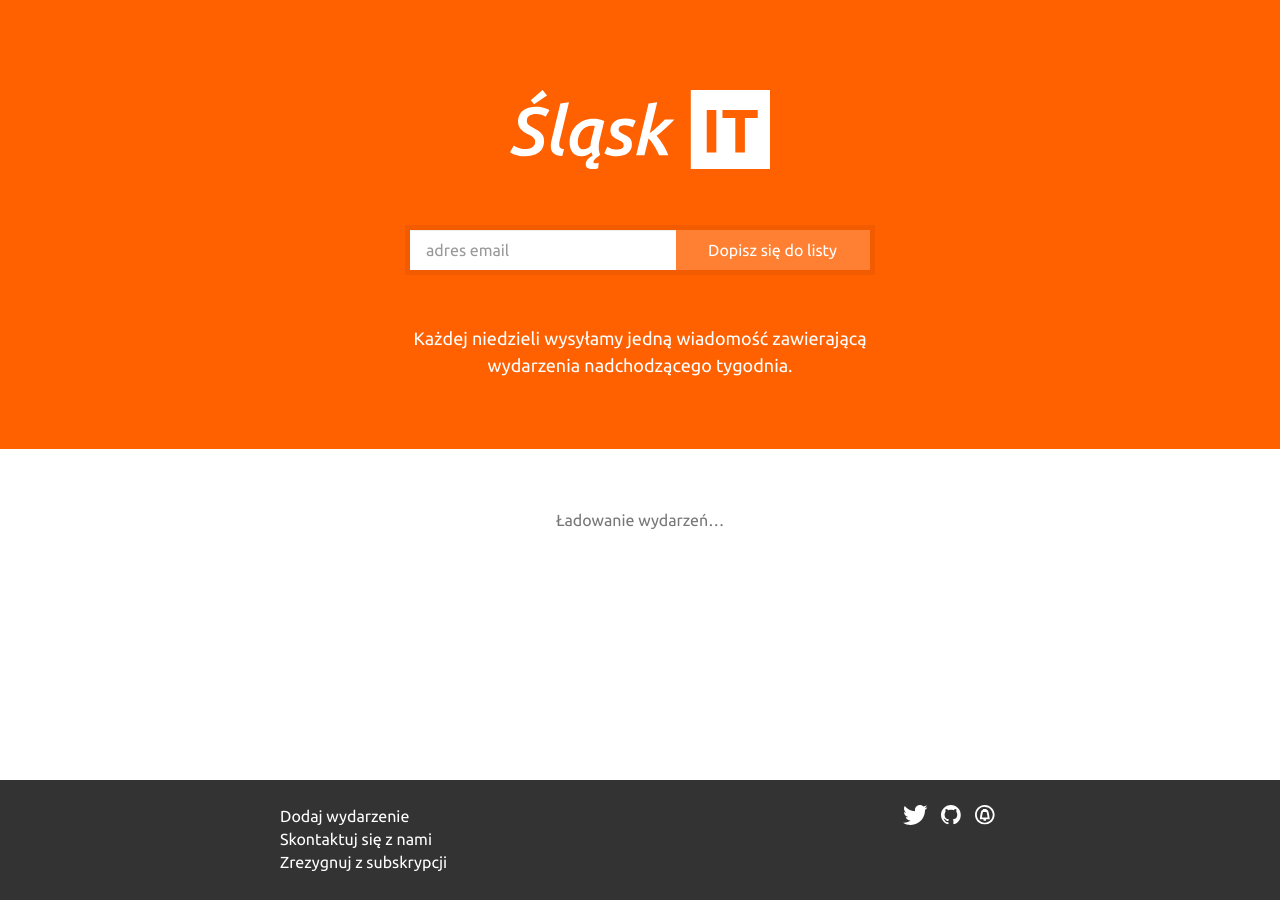
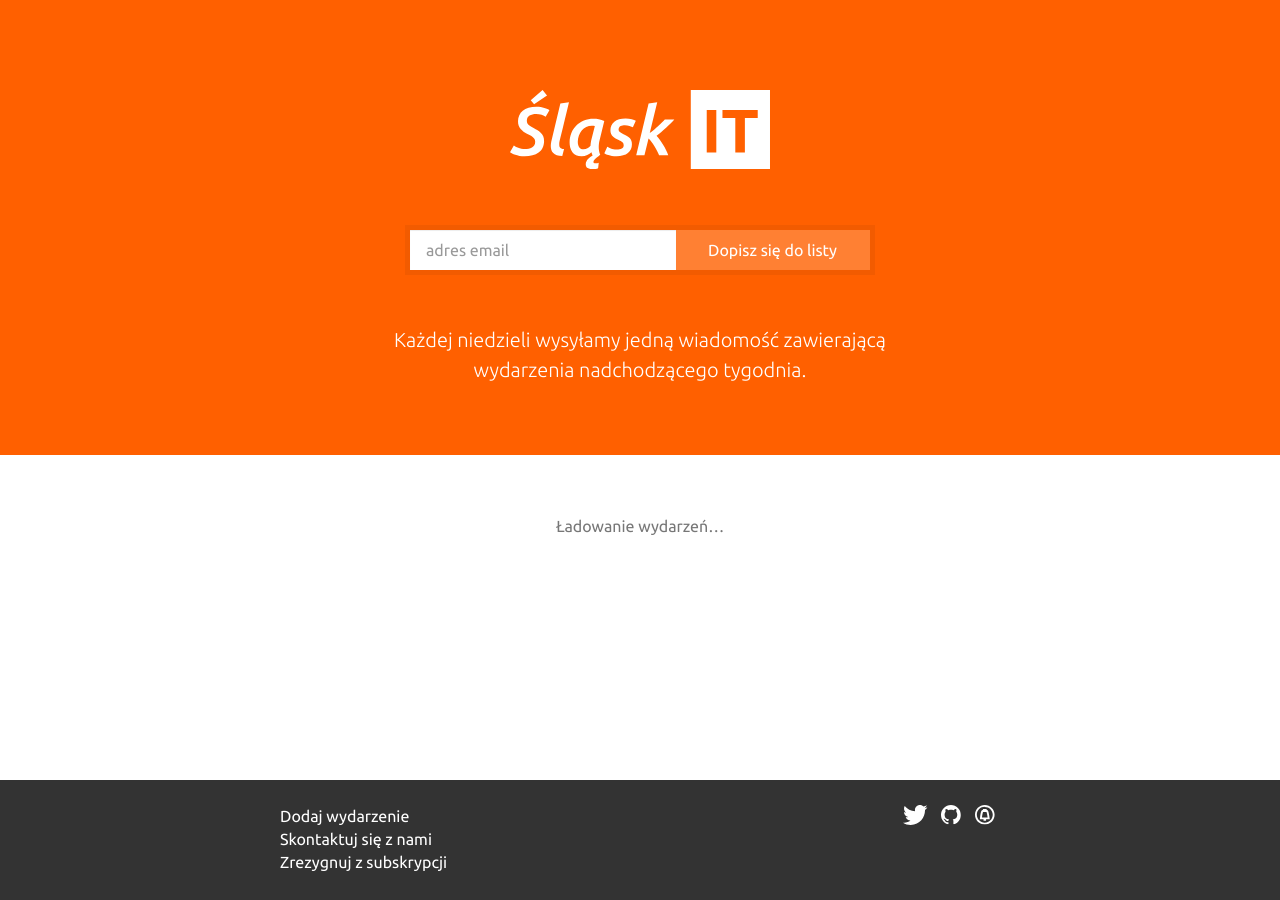
Before and after one commit to qoobaa/slaskit.pl, a Jekyll site: the page built from index.html, in a window 1280 px wide. Built offline with Jekyll 4.4.1, drawn with Linux system fonts in a browser that asks for light colours; nearby versions of some CDN libraries.

Commit message:
made hero-text larger

```diff
--- a/css/main.scss
+++ b/css/main.scss
@@ -57,7 +57,8 @@ body {
 }
 
 .hero-text {
-    font-size: 1.8rem;
+    font-weight: 100;
+    font-size: 2rem;
     line-height: 1.5em;
 }
 
```
